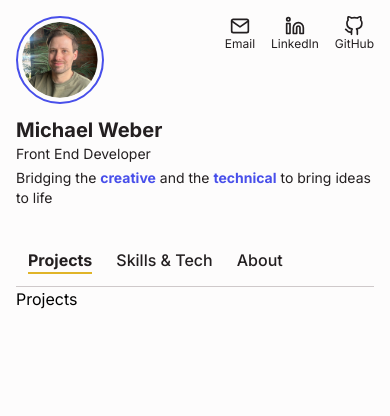
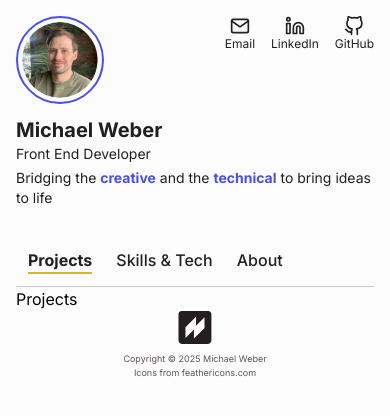
Before and after one commit to MichaelScottWeber/dev-portfolio-2025, a React (Vite) app: page / in a window 390 px wide. Shown: the top 416 px of the page. Built offline with nearby package versions, Linux system fonts and the light colour scheme.

Commit message:
Adjusts footer display

```diff
--- a/src/components/Footer.tsx
+++ b/src/components/Footer.tsx
@@ -4,9 +4,9 @@ function Footer() {
   const thisYear = new Date().getFullYear();
 
   return (
-    <footer className='flex items-center'>
-      <MWLogo classNames='w-12 text-black' />
-      <p className='text-[10px] text-gray-700'>
+    <footer className='flex flex-col items-center'>
+      <MWLogo classNames='w-11 text-black mb-2' />
+      <p className='text-[9px] text-gray-700 text-center'>
         Copyright &copy; {thisYear} Michael Weber <br />
         Icons from feathericons.com
       </p>
--- a/src/components/MainContent.tsx
+++ b/src/components/MainContent.tsx
@@ -3,6 +3,7 @@ import TabButton from './TabButton';
 import Projects from './Projects';
 import SkillsAndTech from './SkillsAndTech';
 import About from './About';
+import Footer from './Footer';
 
 type View = 'projects' | 'skills' | 'about';
 
@@ -20,7 +21,7 @@ function MainContent() {
   };
 
   return (
-    <section className='w-full md:p-5'>
+    <section className='w-full min-h-full md:p-5'>
       <div className='border-b border-gray-300 flex items-center justify-start'>
         <TabButton
           onClick={() => setCurrentView('projects')}
@@ -42,6 +43,9 @@ function MainContent() {
         </TabButton>
       </div>
       {renderContent(currentView)}
+      <div className='md:hidden'>
+        <Footer />
+      </div>
     </section>
   );
 }
```
